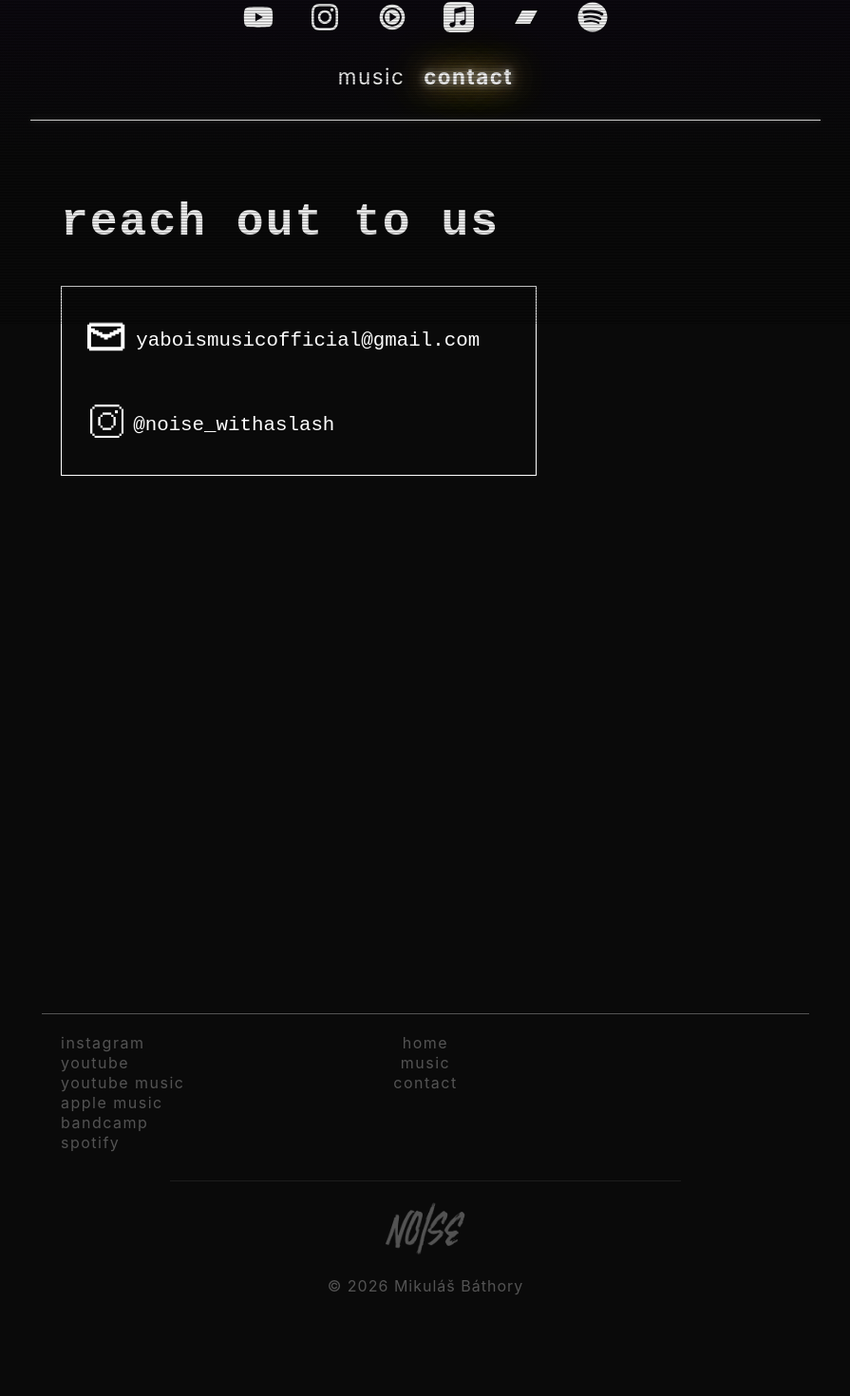
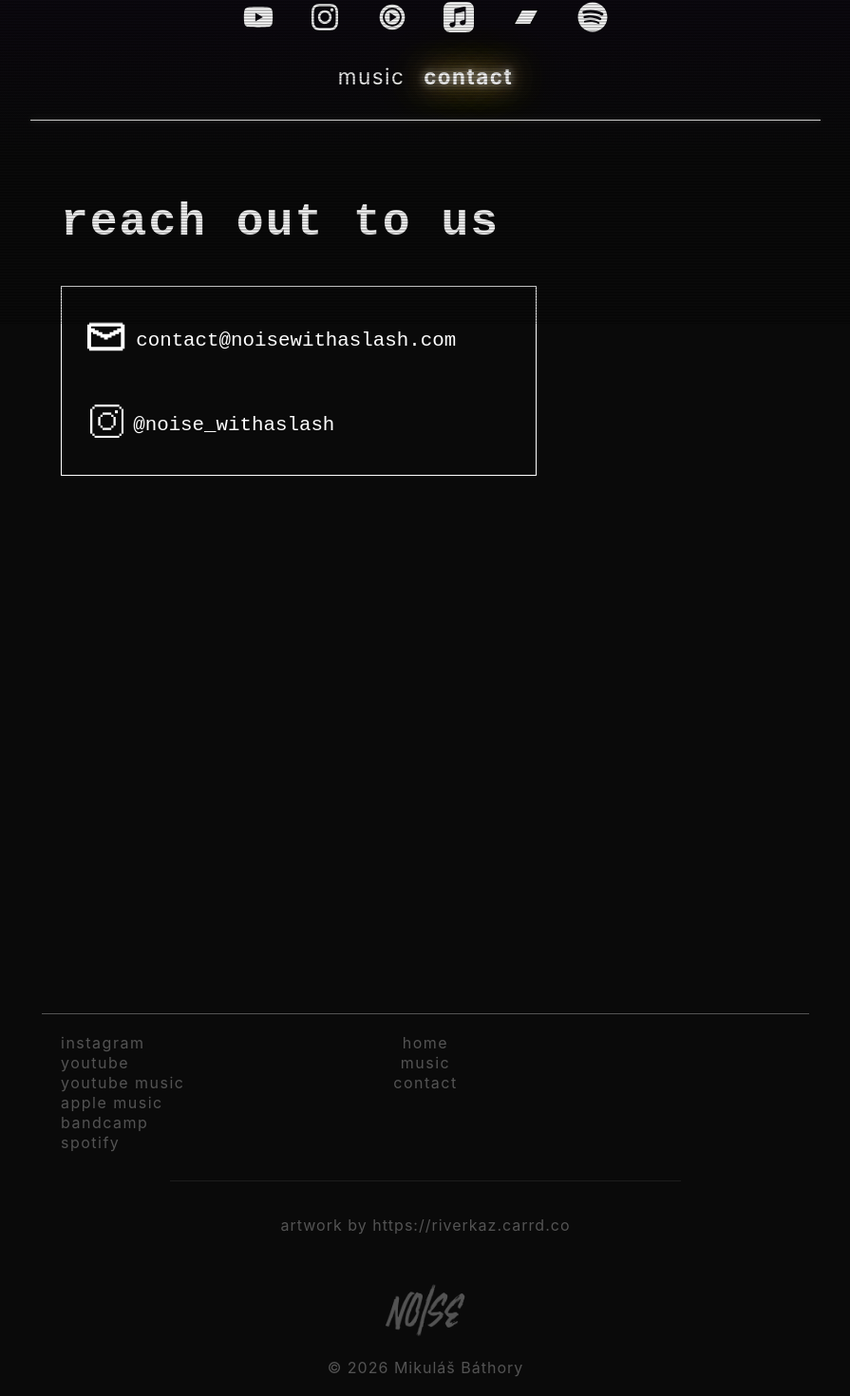
Before and after one commit to mikebat88/site-noise, a React (Create React App) app in the folder frontend/: page /contact in a window 1280 px wide. Shown: the part 459-1929 px from the top of the page at 95% size, without its empty margins (192-1087 px from the left). Before the commit the page ends 1859 px from the top, so only its background shows below. Built offline with nearby package versions, Linux system fonts and the light colour scheme.

Commit message:
changed email address on contact page, added artwork link to footer

```diff
--- a/frontend/src/components/Footer.css
+++ b/frontend/src/components/Footer.css
@@ -64,6 +64,20 @@
     color: rgba(255, 255, 255, 0.5);;
 }
 
+.footer-title #artwork-link {
+    margin-bottom: 50px;
+}
+
+.footer-title a {
+    text-decoration: none;
+    color: rgba(255, 255, 255, 0.3);
+    transition: color 0.2s;
+}
+
+.footer-title a:hover {
+    color: rgba(255, 255, 255, 0.5);;
+}
+
 @media (max-width: 600px) {
     .footer-container {
         width: 80%;
--- a/frontend/src/components/Footer.js
+++ b/frontend/src/components/Footer.js
@@ -28,6 +28,8 @@ const Footer = () => {
 			</div>
 
 			<div className="footer-title">
+				<p id="artwork-link">artwork by <a href="https://riverkaz.carrd.co">https://riverkaz.carrd.co</a></p>
+
 				<img src={BandTitle} alt="Band logo" className="logo" />
 				<p>© 2026 Mikuláš Báthory</p>
 			</div>
--- a/frontend/src/pages/Contact.js
+++ b/frontend/src/pages/Contact.js
@@ -31,7 +31,7 @@ const Contact = () => {
             <div className="contact-items">
                 <div className="contact-item email">
                     <div className="contact-icon email"><EmailIcon /></div>
-                    <p>yaboismusicofficial@gmail.com</p>
+                    <p>contact@noisewithaslash.com</p>
                 </div>
                 <div className="contact-item instagram">
                     <div className="contact-icon instagram"><InstagramIcon /></div>
```
